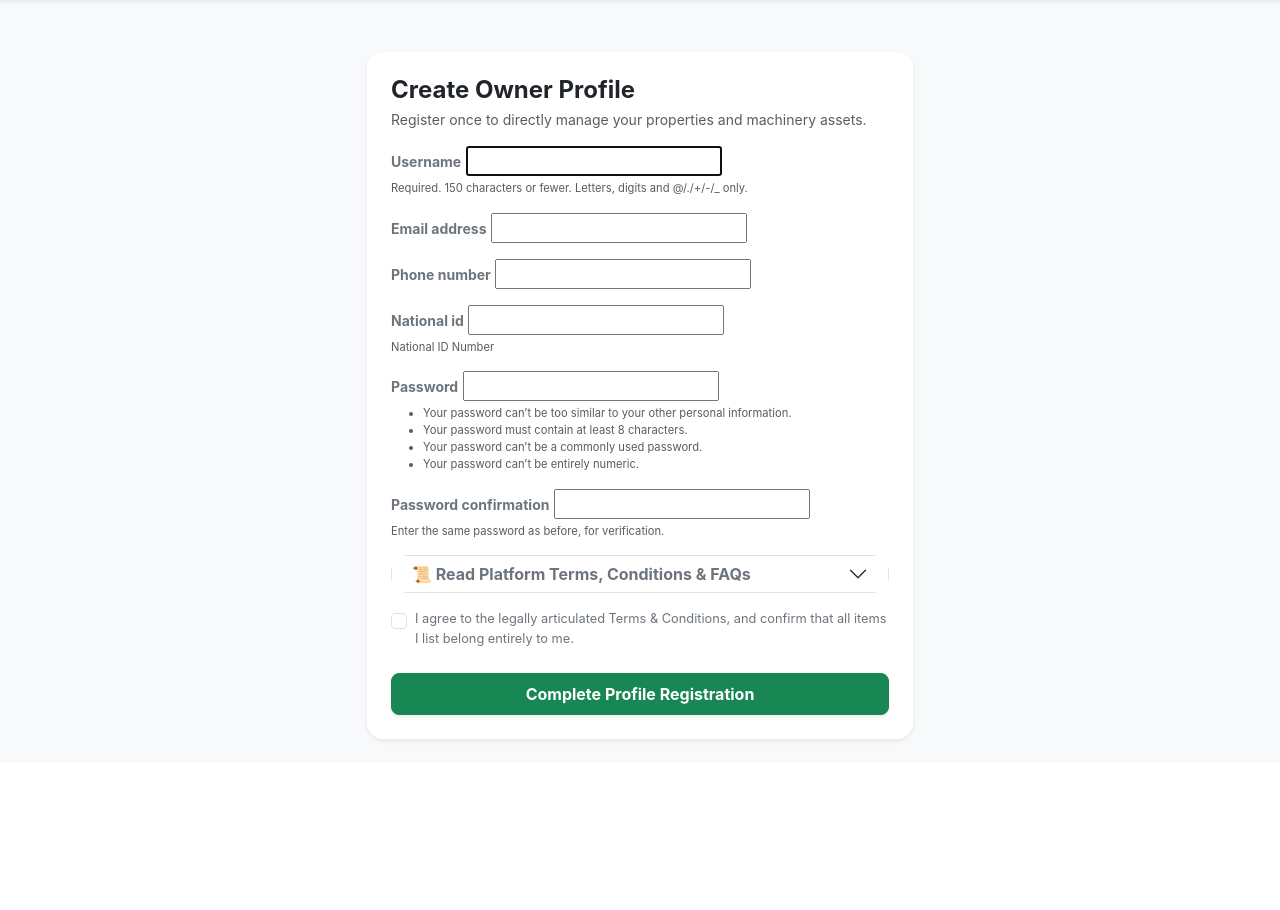
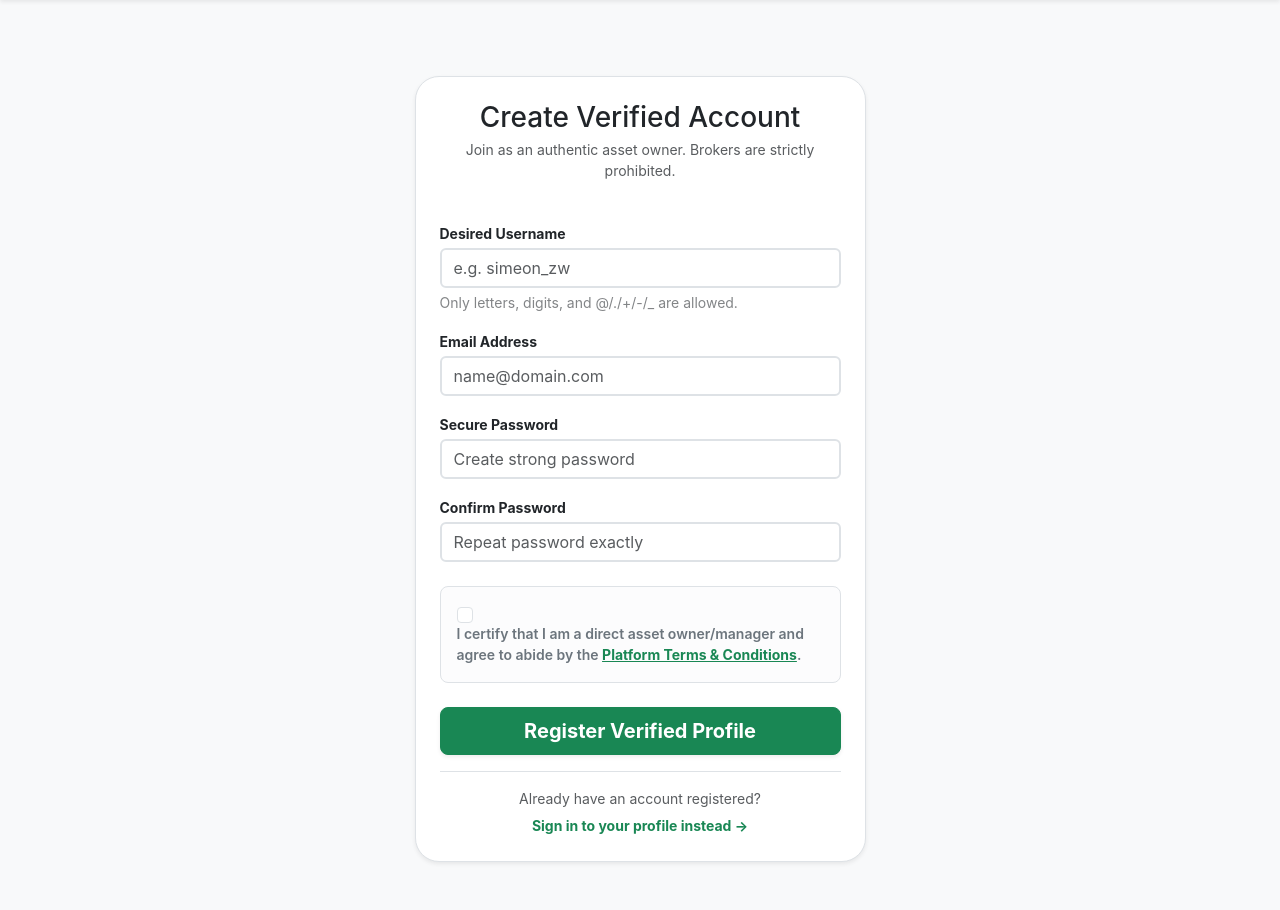
Before and after one commit to simeonmbwani/no-middlemen-market, a Django app: page /accounts/register/ in a window 1280 px wide. Shown: the part 97-1007 px from the top of the page. Before the commit the page ends 839 px from the top, so only its background shows below. Run offline with Django 5.2, Linux system fonts and the light colour scheme; data comes from the database, SQL or seed files in the repository.

Commit message:
Updated registration templates with anti-broker gates and dynamic troubleshooting interceptors

```diff
--- a/accounts/templates/accounts/register.html
+++ b/accounts/templates/accounts/register.html
@@ -1,73 +1,98 @@
 {% extends 'base.html' %}
 
-{% block title %}Owner Account Registration - No Middlemen{% endblock %}
+{% block title %}Create Owner Account - No Middlemen Marketplace{% endblock %}
 
 {% block content %}
-<div class="row justify-content-center my-4">
-    <div class="col-md-6">
-        <div class="card shadow-sm border-0 p-4 bg-white rounded">
-            <h4 class="fw-bold text-dark mb-1">Create Owner Profile</h4>
-            <p class="text-muted small">Register once to directly manage your properties and machinery assets.</p>
+<style>
+    .premium-register-card {
+        background: var(--card-bg) !important;
+        border: 1px solid var(--border-line) !important;
+        border-radius: 24px !important;
+    }
+    [data-theme="dark"] .premium-register-card {
+        background-color: var(--card-bg) !important;
+    }
+    [data-theme="dark"] .text-dark, [data-theme="dark"] h3, [data-theme="dark"] label {
+        color: #f8fafc !important;
+    }
+    [data-theme="dark"] .text-muted, [data-theme="dark"] .form-text {
+        color: #cbd5e1 !important;
+    }
+</style>
+
+<div class="row justify-content-center my-5">
+    <div class="col-md-6 col-lg-5">
+        <div class="card premium-register-card shadow-sm p-4">
+
+            <div class="text-center mb-4">
+                <h3 class="fw-black text-dark mb-1">Create Verified Account</h3>
+                <p class="text-muted small">Join as an authentic asset owner. Brokers are strictly prohibited.</p>
+            </div>
+
+            {% if form.errors or form.non_field_errors %}
+                <div class="alert alert-danger rounded-3 p-3 mb-3 small shadow-sm">
+                    <h6 class="fw-bold mb-1"><i class="bi bi-exclamation-triangle-fill"></i> Registration Issue Detected:</h6>
+                    <ul class="mb-2 ps-3">
+                        {% for field, errors in form.errors.items %}
+                            {% for error in errors %}
+                                <li><strong>{{ field|title }}:</strong> {{ error }}</li>
+                            {% endfor %}
+                        {% endfor %}
+                        {% for error in form.non_field_errors %}
+                            <li>{{ error }}</li>
+                        {% endfor %}
+                    </ul>
+                    <div class="border-top pt-2 mt-2 bg-transparent text-center">
+                        <span class="d-block fw-semibold text-danger mb-1">Struggling to sign up?</span>
+                        <a href="#" data-bs-toggle="modal" data-bs-target="#settingsModal" class="btn btn-xs btn-outline-danger py-1 px-3 fw-bold rounded-pill text-decoration-none">
+                            <i class="bi bi-telephone-fill me-1"></i> Contact Live Help Center
+                        </a>
+                    </div>
+                </div>
+            {% endif %}
 
             <form method="POST" action="{% url 'accounts:register' %}">
                 {% csrf_token %}
 
-                {% if form.errors %}
-                    <div class="alert alert-danger p-3 small rounded-3 mb-3">
-                        <strong class="d-block mb-1">Please correct the following errors:</strong>
-                        <ul class="mb-0 ps-3">
-                        {% for field, errors in form.errors.items %}
-                            {% for error in errors %}
-                                <li>{{ field|capfirst }}: {{ error }}</li>
-                            {% endfor %}
-                        {% endfor %}
-                        </ul>
-                    </div>
-                {% endif %}
-
-                {% for field in form %}
-                    <div class="mb-3">
-                        <label class="form-label small fw-bold text-secondary mb-1">{{ field.label }}</label>
-
-                        {{ field }}
-
-                        {% if field.help_text %}
-                            <small class="text-muted d-block mt-1" style="font-size: 0.7rem;">{{ field.help_text|safe }}</small>
-                        {% endif %}
-                    </div>
-                {% endfor %}
-
-                <div class="accordion my-3" id="legalAccordion">
-                    <div class="accordion-item border rounded">
-                        <h2 class="accordion-header">
-                            <button class="accordion-button collapsed py-2 small fw-bold text-secondary" type="button" data-bs-toggle="collapse" data-bs-target="#collapseTerms">
-                                📜 Read Platform Terms, Conditions & FAQs
-                            </button>
-                        </h2>
-                        <div id="collapseTerms" class="accordion-collapse collapse" data-bs-parent="#legalAccordion">
-                            <div class="accordion-body small text-muted bg-light" style="max-height: 180px; overflow-y: scroll; font-size: 0.75rem;">
-                                <h6>❓ FAQ Overview</h6>
-                                <strong>Q: Who is allowed to publish assets here?</strong><br>
-                                A: Only the verified legal title owners or authorized representatives. Middlemen and brokers are strictly forbidden.<br><br>
-
-                                <h6>⚖️ Legally Articulated Terms of Service</h6>
-                                1. **Anti-Broker Mandate:** By checking the validation box below, you swear under penalty of immediate platform banning that you are the primary legal owner of the item or estate being listed.<br><br>
-                                2. **Verification Requirements:** Every listing requires a flat, up-front listing maintenance fee. No commission fees or backend transaction pricing percentages will ever be demanded by the network.<br><br>
-                                3. **Three-Strike Policy Enforcements:** If multiple public tenants or buyers flag your profile for acting as an unverified broker or middleman, your profile will receive strikes, culminating in a permanent ban and national ID blacklist.
-                            </div>
-                        </div>
-                    </div>
+                <div class="mb-3">
+                    <label class="form-label small fw-bold mb-1">Desired Username</label>
+                    <input type="text" name="username" class="form-control border-2" placeholder="e.g. simeon_zw" required value="{{ form.username.value|default:'' }}">
+                    <div class="form-text small opacity-75">Only letters, digits, and @/./+/-/_ are allowed.</div>
                 </div>
 
-                <div class="form-check mb-4">
-                    <input class="form-check-input" type="checkbox" id="legalCheck" required>
-                    <label class="form-check-label text-secondary" for="legalCheck" style="font-size: 0.8rem;">
-                        I agree to the legally articulated Terms & Conditions, and confirm that all items I list belong entirely to me.
+                <div class="mb-3">
+                    <label class="form-label small fw-bold mb-1">Email Address</label>
+                    <input type="email" name="email" class="form-control border-2" placeholder="name@domain.com" required value="{{ form.email.value|default:'' }}">
+                </div>
+
+                <div class="mb-3">
+                    <label class="form-label small fw-bold mb-1">Secure Password</label>
+                    <input type="password" name="password" class="form-control border-2" placeholder="Create strong password" required>
+                </div>
+
+                <div class="mb-4">
+                    <label class="form-label small fw-bold mb-1">Confirm Password</label>
+                    <input type="password" name="password_confirm" class="form-control border-2" placeholder="Repeat password exactly" required>
+                </div>
+
+                <div class="mb-4 form-check bg-light-subtle p-3 rounded-3 border">
+                    <input type="checkbox" class="form-check-input ms-0 me-2" id="termsCheck" required>
+                    <label class="form-check-label small fw-semibold text-secondary" for="termsCheck">
+                        I certify that I am a direct asset owner/manager and agree to abide by the
+                        <a href="#" data-bs-toggle="modal" data-bs-target="#settingsModal" class="text-success text-decoration-underline fw-bold">Platform Terms & Conditions</a>.
                     </label>
                 </div>
 
-                <button type="submit" class="btn btn-success w-100 fw-bold py-2 shadow-sm rounded-3">Complete Profile Registration</button>
+                <button type="submit" class="btn btn-success btn-lg w-100 fw-bold shadow-sm rounded-3 mb-3 animated-btn">
+                    Register Verified Profile
+                </button>
             </form>
+
+            <div class="text-center border-top pt-3">
+                <p class="small text-muted mb-1">Already have an account registered?</p>
+                <a href="{% url 'accounts:login' %}" class="small text-success fw-bold text-decoration-none">Sign in to your profile instead →</a>
+            </div>
+
         </div>
     </div>
 </div>
--- a/accounts/views.py
+++ b/accounts/views.py
@@ -16,7 +16,8 @@ User = get_user_model()
 class MarketplaceUserCreationForm(UserCreationForm):
     class Meta(UserCreationForm.Meta):
         model = User
-        fields = UserCreationForm.Meta.fields + ('email', 'phone_number', 'national_id')
+        # 🔧 FIXED: Aligned form backend field definitions with registration template inputs
+        fields = ('username', 'email')
 
     # 🔧 FIXED: Clean the parameters to convert empty strings into clean database NULL entries
     def clean_phone_number(self):
```
